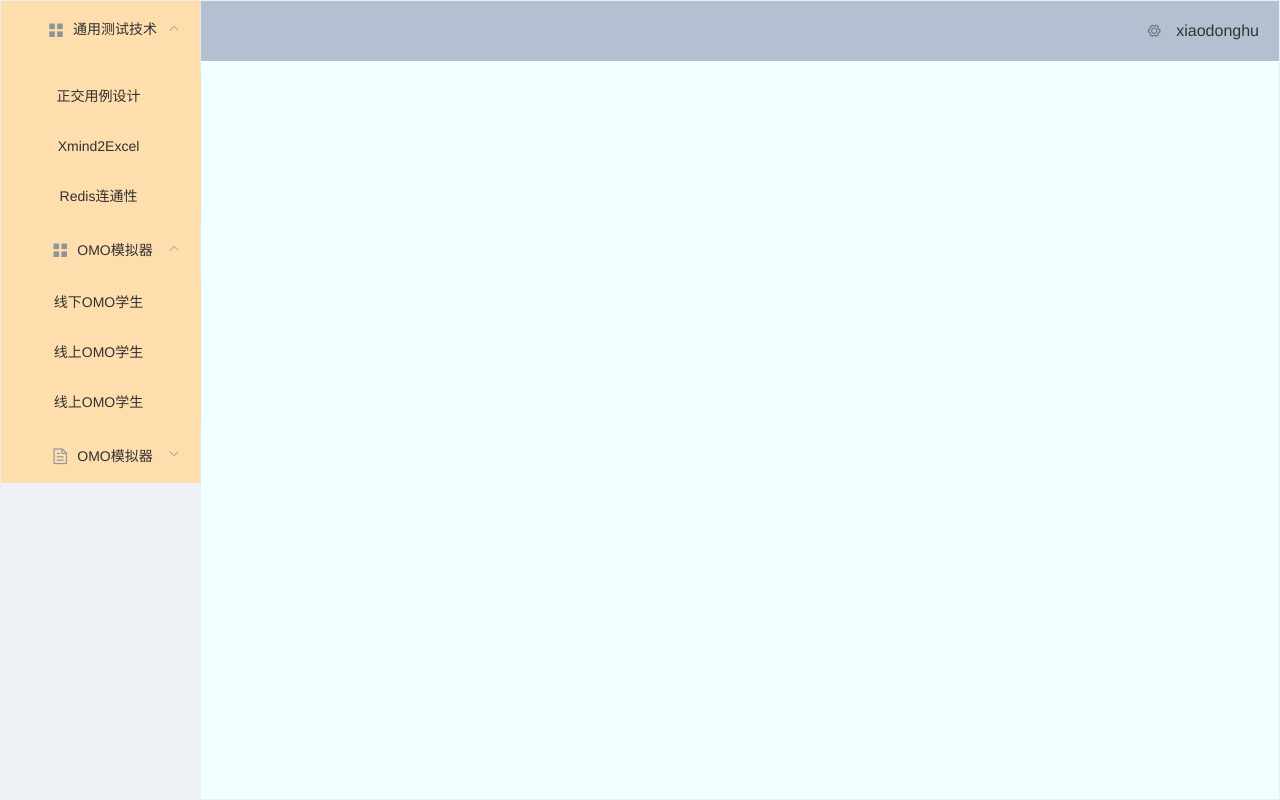
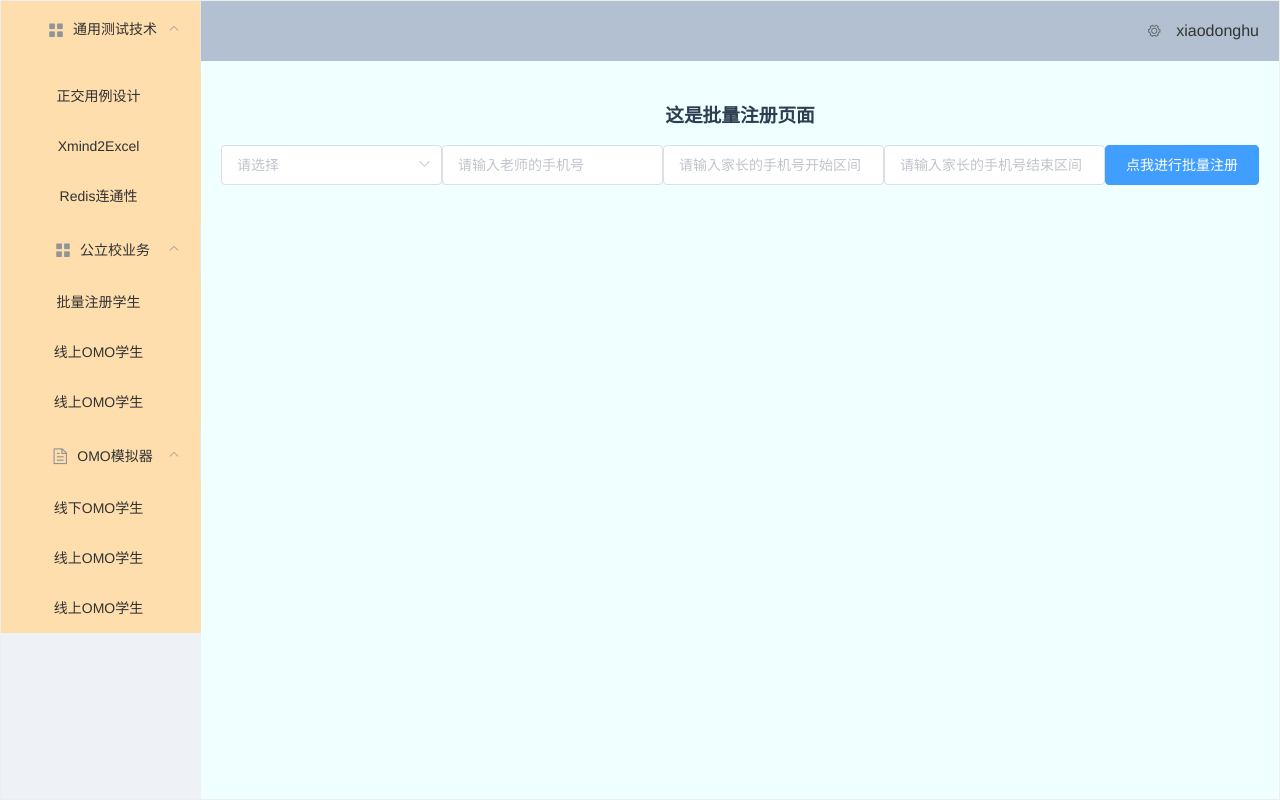
Before and after one commit to yukikaze1234/test_platform_fronted, a Vue app: page /batchRegister in a window 1280 px wide. Built offline with nearby package versions, Linux system fonts and the light colour scheme; what mavon-editor would draw is missing.

Commit message:
增加了ps业务批量注册页面和前端代码逻辑实现

```diff
--- /dev/null
+++ b/src/components/BatchRegister.vue
@@ -0,0 +1,79 @@
+<template>
+    <div>
+        <h1>这是批量注册页面</h1>
+        <div class="all_input">
+            <el-select v-model="value" placeholder="请选择" class="sub">
+                <el-option
+                        v-for="item in options"
+                        :value="item.value">
+                </el-option>
+            </el-select>
+            <el-input v-model="input1" placeholder="请输入老师的手机号" class="sub" maxlength="11"></el-input>
+            <el-input v-model="input2" placeholder="请输入家长的手机号开始区间" class="sub" maxlength="11"></el-input>
+            <el-input v-model="input3" placeholder="请输入家长的手机号结束区间" class="sub" maxlength="11"></el-input>
+            <el-button type="primary" @click="batchRegister">点我进行批量注册</el-button>
+        </div>
+    </div>
+</template>
+
+<script>
+    import {request} from "./network/request";
+    export default {
+        name: "BatchRegister",
+        data() {
+            return {
+                options: [{
+                    value: '小学学生',
+                }, {
+                    value: '中学学生',
+                }],
+                value:'',
+                input1: '',
+                input2: '',
+                input3: ''
+            }
+        },
+        methods:{
+            batchRegister(){
+                console.log(this.value)
+                console.log(this.input1)
+                console.log(this.input2)
+                console.log(this.input3)
+                if(this.value=='' || this.input1=='' || this.input2=='' ||this.input3 ==''){
+                    alert('输入框不许为空，请检查')
+                    return
+                }else if (this.input1.length !== 11 ||  this.input2.length !== 11 ||this.input3.length !== 11 ){
+                    alert('手机号格式或者长度不正确，请检查')
+                    return
+                } else {
+                    var data = []
+                    data.push(this.value,this.input1,this.input2,this.input3)
+                    let timeout = 1000*(this.input3-this.input2+1)
+                    console.log(data,timeout)
+                    return request({
+                        url:'api/batchRegister/',
+                        method:'post',
+                        data:data,
+                        timeout:timeout
+                    }).then(res=>{
+                        alert(res)
+                        console.log(res);
+                    }).catch(error =>{
+                        alert(error)
+                        console.log('error');
+                    })
+                }
+            }
+        }
+    }
+</script>
+
+<style scoped>
+    .all_input {
+        display: flex;
+    }
+
+    .sub {
+        flex: 1;
+    }
+</style>
--- /dev/null
+++ b/src/components/Transform.vue
@@ -0,0 +1,25 @@
+<template>
+    <div>
+        <h2>这个是xmind2excel的页面</h2>
+        <el-upload
+          class="upload-demo"
+          drag
+          accept=".xmind"
+          action="https://jsonplaceholder.typicode.com/posts/"
+          multiple>
+          <i class="el-icon-upload"></i>
+          <div class="el-upload__text">将文件拖到此处，或<em>点击上传</em></div>
+          <div class="el-upload__tip" slot="tip">只能上传jpg/png文件，且不超过500kb</div>
+        </el-upload>
+    </div>
+</template>
+
+<script>
+    export default {
+        name: "Transform"
+    }
+</script>
+
+<style scoped>
+
+</style>
--- a/src/main.js
+++ b/src/main.js
@@ -6,6 +6,7 @@ import ElementUI from 'element-ui';
 import 'element-ui/lib/theme-chalk/index.css';
 import mavonEditor from 'mavon-editor'
 import 'mavon-editor/dist/css/index.css'
+
 Vue.use(mavonEditor)
 Vue.use(ElementUI);
 
--- a/src/router.js
+++ b/src/router.js
@@ -5,7 +5,8 @@ Vue.use(Router)
 const Orthogonal = ()=>import('components/Orthogonal')
 const Monitor = ()=>import('components/docsComponents/Monitor')
 const RedisOption = ()=>import('components/redisComponents/RedisOption')
-
+const Transform = ()=>import('components/Transform')
+const BatchRegister =()=> import('components/BatchRegister')
 
 export default new Router({
   mode:"history",
@@ -30,5 +31,16 @@ export default new Router({
       name: 'redisOption',
       component: RedisOption
     },
+    {
+      path: '/transform',
+      name: 'transform',
+      component: Transform
+    },
+    {
+      path: '/batchRegister',
+      name: 'batchRegister',
+      component: BatchRegister
+    },
+
   ]
 })
--- a/src/views/Home.vue
+++ b/src/views/Home.vue
@@ -1,12 +1,12 @@
 <template>
     <el-container style="height: 100%; border: 1px solid #eee">
         <el-aside width="200px" style="background-color: rgb(238, 241, 246)">
-            <el-menu router :default-openeds="['1', '3']" background-color="#FFDEAD">
+            <el-menu router :default-openeds="['1', '3','4']" background-color="#FFDEAD">
                 <el-submenu index="1">
                     <template slot="title"><i class="el-icon-menu"></i>通用测试技术</template>
                     <el-menu-item-group>
                         <el-menu-item index="/orthogonal">正交用例设计</el-menu-item>
-                        <el-menu-item index="1-2">Xmind2Excel</el-menu-item>
+                        <el-menu-item index="/transform">Xmind2Excel</el-menu-item>
                         <el-menu-item index="/redisOption">Redis连通性 </el-menu-item>
                     </el-menu-item-group>
                 </el-submenu>
@@ -14,11 +14,10 @@
                 <el-submenu index="3">
                     <template slot="title">
                         <i class="el-icon-menu"></i>
-                        <span>OMO模拟器</span>
+                        <span>公立校业务</span>
                     </template>
 
-                    <el-menu-item index="3-1">线下OMO学生</el-menu-item>
-
+                    <el-menu-item index="/batchRegister">批量注册学生</el-menu-item>
                     <el-menu-item index="3-2">线上OMO学生</el-menu-item>
                     <el-menu-item index="3-3">线上OMO学生</el-menu-item>
                 </el-submenu>
```
Lines whose indentation alone changed are shown as unchanged.
